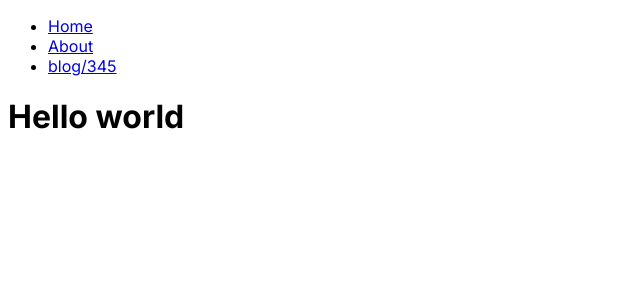
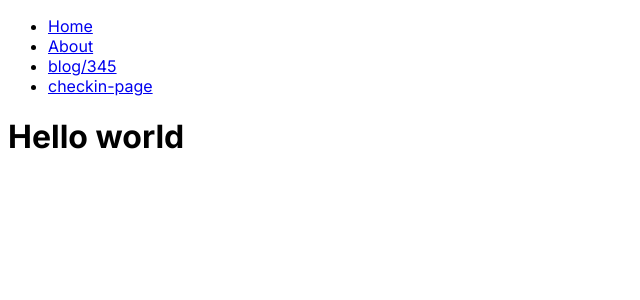
Before and after one commit to axxcident/health-test, a Next.js app: page / in a window 1280 px wide. Shown: the top 300 px of the page, without its empty margins (0-640 px from the left). Built offline with nearby package versions, Linux system fonts and the light colour scheme.

Commit message:
länk till ny sida

```diff
--- a/app/layout.tsx
+++ b/app/layout.tsx
@@ -29,6 +29,9 @@ export default function RootLayout({
             <li>
               <Link href="/blog/345">blog/345</Link>
             </li>
+            <li>
+              <Link href="/checkin-page">checkin-page</Link>
+            </li>
           </ul>
         </nav>
         {children}
```
